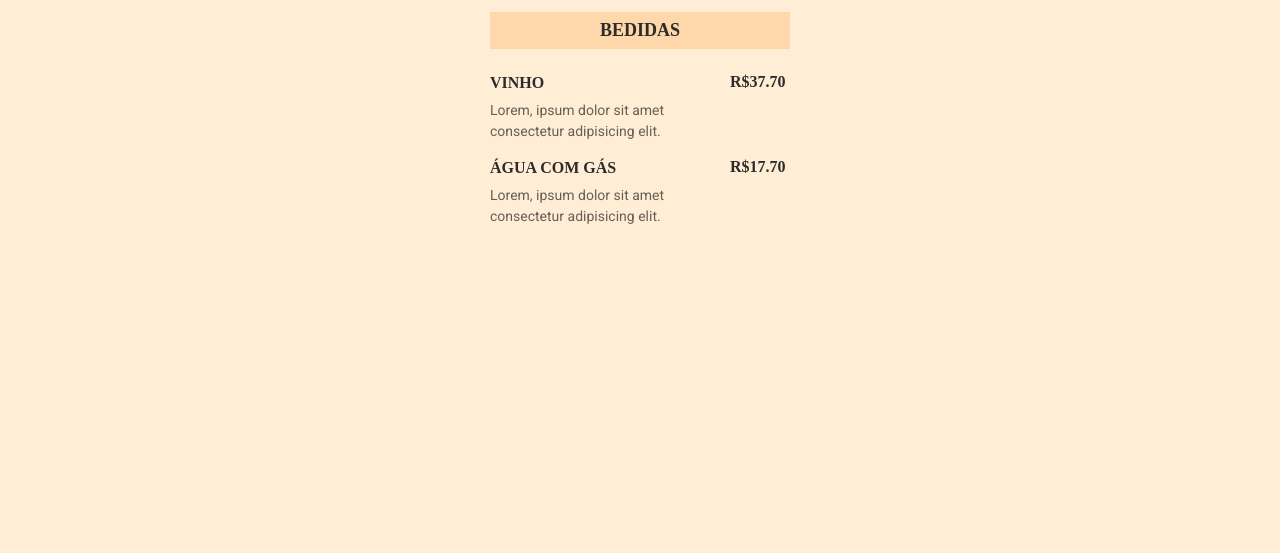
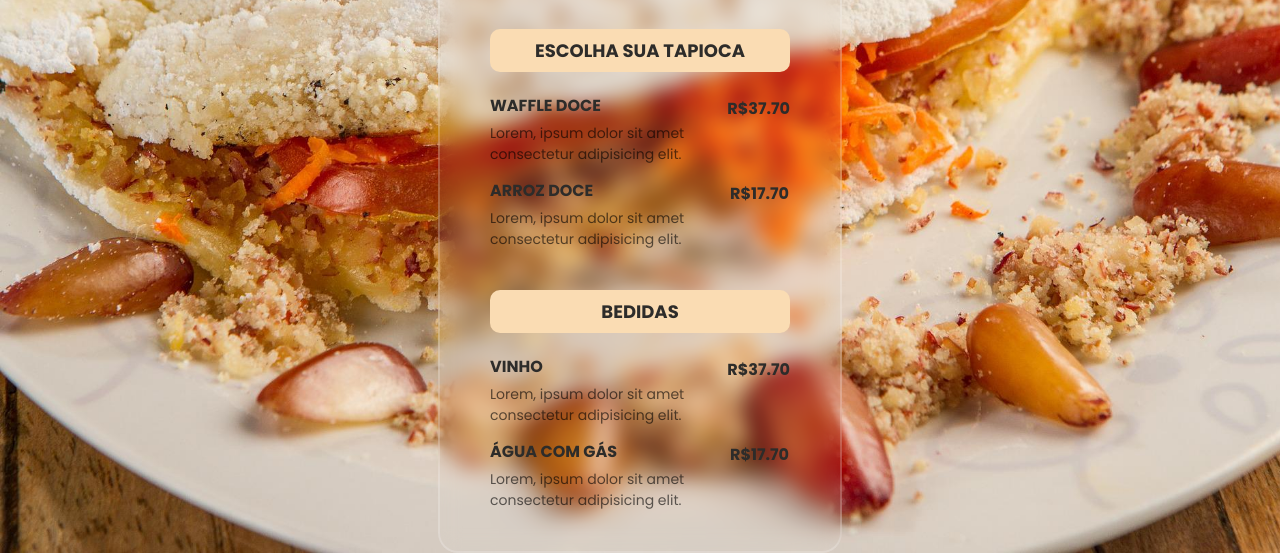
Before and after one commit to DersoAguiar/maratona_explorer_ago, a plain HTML site: page index.html in a window 1280 px wide. Shown: the part 344-897 px from the top of the page. Before the commit the page ends 800 px from the top, so only its background shows below. Drawn offline with Linux system fonts and the light colour scheme.

Commit message:
logo e imagem de fundo

```diff
--- a/index.html
+++ b/index.html
@@ -3,7 +3,7 @@
 <head>
     <link rel="preconnect" href="https://fonts.googleapis.com">
     <link rel="preconnect" href="https://fonts.gstatic.com" crossorigin>
-    <link href="https://fonts.googleapis.com/css2?family=Roboto:wght@400;700&display=swap" rel="stylesheet">
+    <link href="https://fonts.googleapis.com/css2?family=Poppins:wght@400;700&display=swap" rel="stylesheet">rel="stylesheet">
 
 
     <meta charset="UTF-8">
@@ -13,13 +13,15 @@
     <title>RocketCoffee</title>
 </head>
 <body>
+    <div class="container">
+        <div class="cardapio">
             <header>
-        <h1>ROCKET<span>COFFEE</span></h1>
+                <img src="logo_tapioca_transparente.png" alt="logo tapioca">
                 <p>Aberto todos os dias</p>
             </header>
 
             <section>
-        <h2>Brunch</h2>
+                <h2>Escolha sua Tapioca</h2>
 
                 <ul>
                     <li>
@@ -79,5 +81,7 @@
                     </li>
                 </ul>
             </section>
+        </div>
+    </div>
 </body>
 </html>
--- a/style.css
+++ b/style.css
@@ -1,11 +1,46 @@
 * {
     margin: 0;
     padding: 0;
+
 }
 
 body {
     background-color: #FFEDD5;
-    font-family: 'Roboto', sans-serif;
+    font-family: 'Poppins', sans-serif;
+    width: 100%;
+    height: 100%;
+
+}
+.container {
+    width: 100%;
+    height: 100%;
+    background-image: url(tapioca5.jpg);
+    background-size: cover;
+    display: flex;
+    justify-content: center;
+    align-items: center;    /*Css padrão*/
+    -webkit-background-size: cover; /*Css safari e chrome*/
+    -moz-background-size: cover; /*Css firefox*/
+    -ms-background-size: cover; /*Css IE não use mer#^@%#*/
+    -o-background-size: cover;
+    ; /*Css Opera*/
+
+}
+
+.cardapio {
+    width: 100%;
+    max-width: 400px;
+    height: 100%;
+    border-radius: 20px;
+    display: flex;
+    flex-direction: column;
+    justify-content: center;
+    align-items: center;
+
+    background: #ffffff10;
+    border: 2px solid #ffffff30;
+
+    backdrop-filter: blur(10px);
 }
 
 ul {
@@ -13,7 +48,7 @@ ul {
 }
 
 h1, h2, h3, .price {
-    font-family: 'Roboto Serif', serif;
+    font-family: 'Poppins', serif;
     text-transform: uppercase;
     color: #2D2C2A;
 }
@@ -50,11 +85,12 @@ section {
 }
 
 section h2 {
-    background-color: #FED7AA;
+    background-color: #fadcb3;
     padding: 8px 16px;
     text-align: center;
     font-size: 18px;
     margin-bottom: 24px;
+    border-radius: 10px;
 
 }
 
```
Also changed, not shown: logo_tapioca_transparente.png (added), tapioca5.jpg (added). Lines whose indentation alone changed are shown as unchanged.
